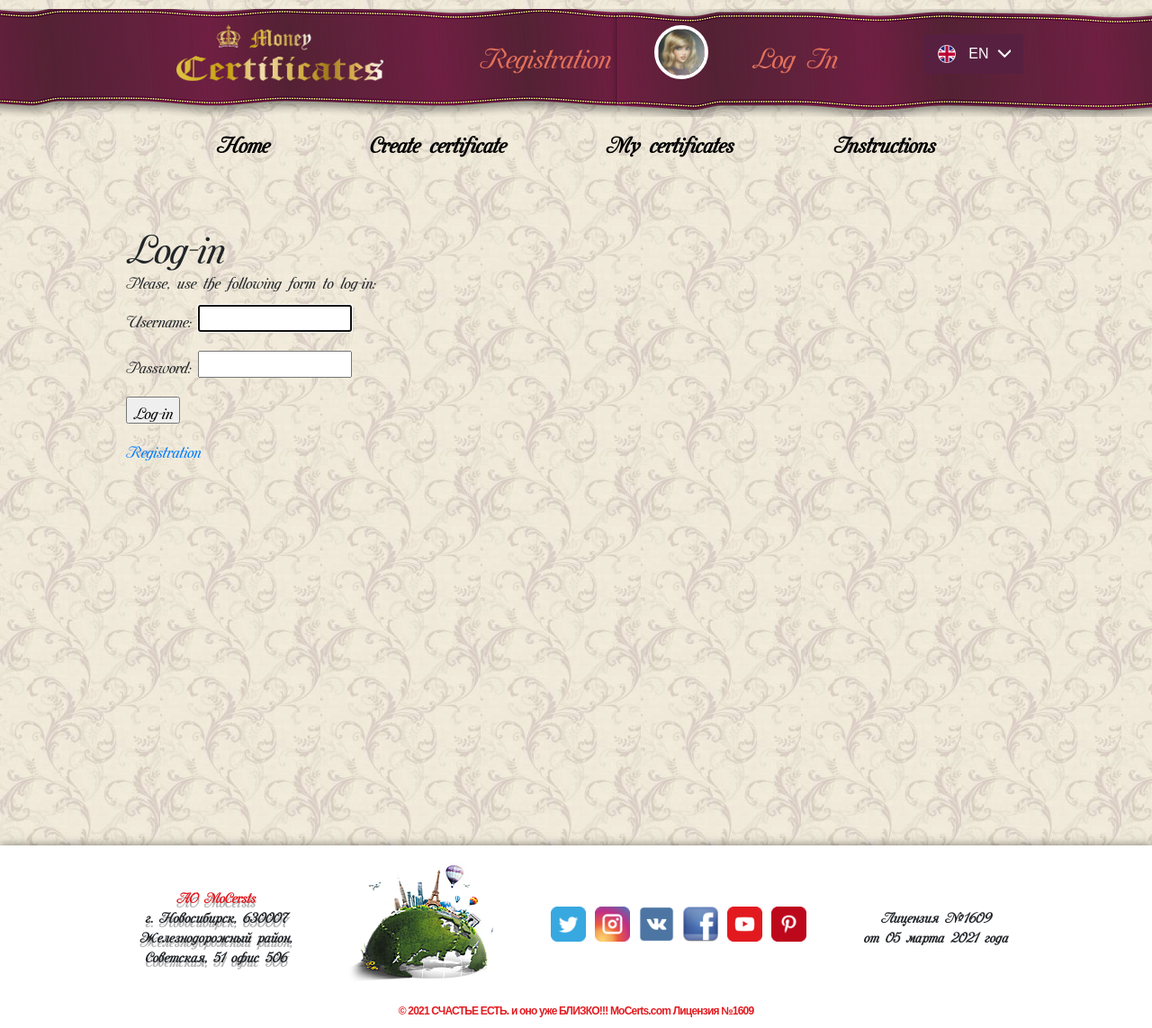
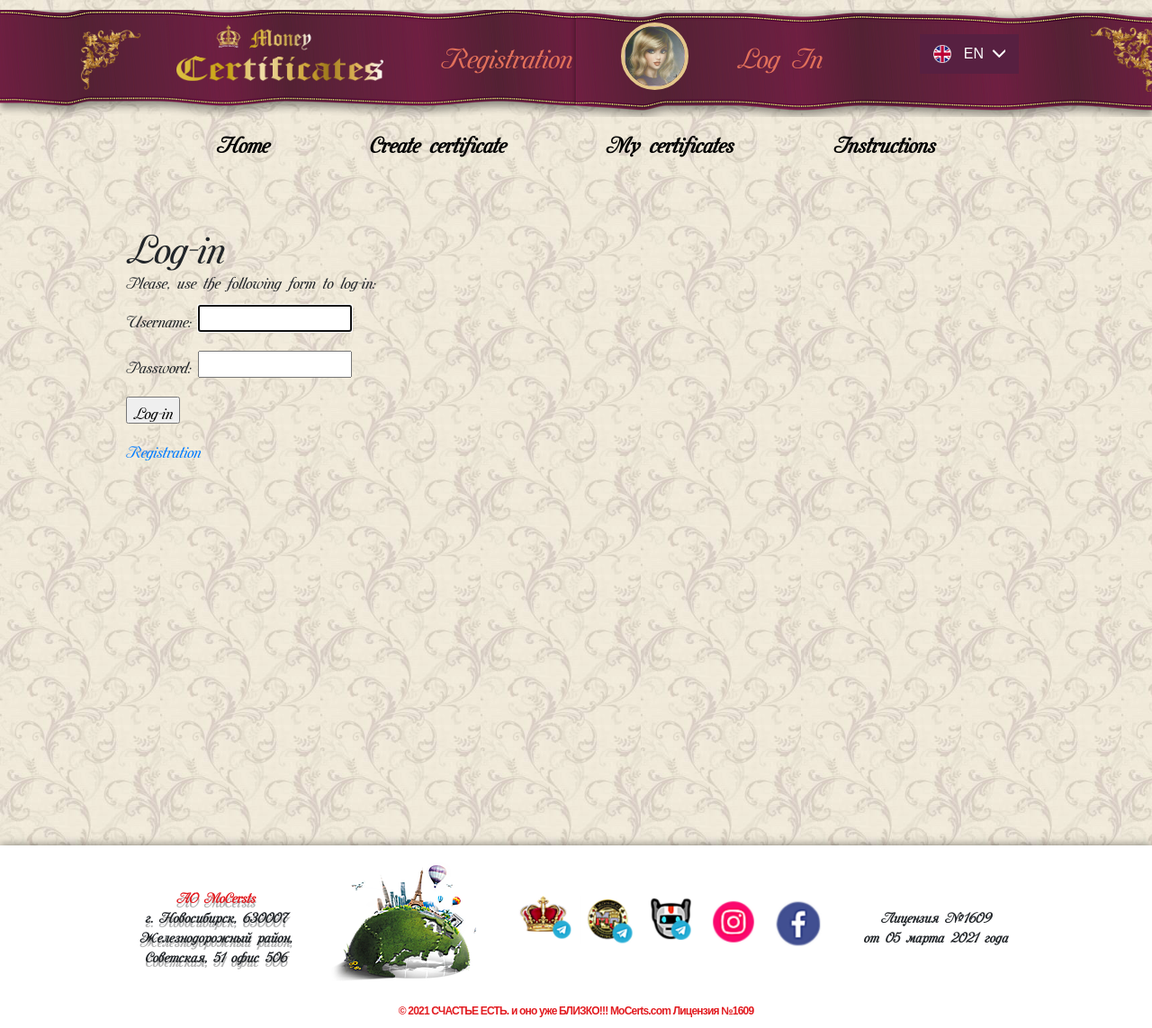
Before and after one commit to yeezy-na-izi/MoCertsWthhoutWix, a Django app: page /login in a window 1280 px wide; the page is wider, and only the part inside the window is pictured. Shown: that part at 90% size. Run offline with Django 3.2, Linux system fonts and the light colour scheme; some libraries are stand-ins or nearby versions.

```diff
--- a/static/css/style.css
+++ b/static/css/style.css
@@ -117,11 +117,14 @@ body {
     width:1372px;
     height: 120px;
     margin: 0 auto;
-    background: url(../img/bg.png) center center/cover no-repeat, url(../img/header-long.webp) center  no-repeat;
+    background: url(../img/bg.png) center center no-repeat
 }
 .header{
     padding: 10px 0;
     width: 100%;
+    background: url(../img/header-long.webp) center  no-repeat;
+    background-size: 100% 85%;
+    object-fit: fill;
 }
 
 .header-wrap {
@@ -205,7 +208,8 @@ body {
 }
 
 .big_certificate {
-    width: 100%;
+    margin: auto;
+    width: 75%;
     height: 80%;
 }
 
@@ -218,9 +222,13 @@ body {
     height: 100%;
 }
 .transfer_btn {
-    width: 250px;
+    width: 350px;
     height: 100px;
     margin: 30px auto;
+}
+.h1-certificate {
+    text-align: center;
+    padding-bottom: 20px;
 }
 
 .my-certs-disc {
@@ -361,10 +369,11 @@ body {
 }
 
 .profile-logo {
-    width: 60px;
-    height: 60px;
+    margin-top: 10px;
+    width: 75px;
+    height: 75px;
     border-radius: 50%;
-    border: 4px solid white;
+    border: 4px solid #e3c68b;
 }
 
 .list-item {
@@ -484,7 +493,7 @@ ul,li {
     display: flex;
 }
 .footer-icon img {
-    width: 39px;
+    width: 60px;
 }
 .footer-icon .icon {
     margin-left: 10px;
--- a/templates/certificate.html
+++ b/templates/certificate.html
@@ -1,6 +1,7 @@
 {% extends 'layout/base.html' %}
 {% load static %}
 {% block content %}
+    <h1 class="h1-certificate">Congratulation! You are create new Certificate</h1>
     <div class="big_certificate">
         <img src="{{ certificate.certificate_image.url }}" alt="">
     </div>
--- a/templates/layout/base.html
+++ b/templates/layout/base.html
@@ -89,14 +89,14 @@
                     <div class="logo">
                         <img src="{% static 'img/logo.png' %}" alt="logo">
                     </div>
-                    <div class="logo-content">
-                        {% if user.is_authenticated %}
+                    {% if user.is_authenticated %}
+                        <div class="logo-content">
                             <div class="text">{{ user.first_name }} {{ user.last_name }}</div>
-                            <a href="{% url 'main:profile' pk=user.pk %}">
-                                <img class="profile-logo" src="{{ user.mycertsuser.profile_photo|thumbnail_url:'small' }}" alt="">
-                            </a>
-                        {% endif %}
-                    </div>
+                        </div>
+                        <a href="{% url 'main:profile' pk=user.pk %}">
+                            <img class="profile-logo" src="{{ user.mycertsuser.profile_photo|thumbnail_url:'small' }}" alt="">
+                        </a>
+                    {% endif %}
                     {% if not user.is_authenticated %}
                         <a class="registration" data-toggle="modal" data-target="#modal-register" href="#">Registration</a>
                         <img class="profile-logo" src="{% static 'img/profile.png' %}" alt="">
@@ -165,12 +165,11 @@
                     <img src="{% static 'img/50083-information-container-city-poster-.webp' %}" alt="">
                 </div>
                 <div class="footer-icon">
-                    <div class="icon"><a href="#"><img src="{% static 'img/twitter.png' %}" alt="social"></a></div>
-                    <div class="icon"><a href="#"><img src="{% static 'img/inst.png' %}" alt="social"></a></div>
-                    <div class="icon"><a href="#"><img src="{% static 'img/vk.png' %}" alt="social"></a></div>
-                    <div class="icon"><a href="#"><img src="{% static 'img/facebook.png' %}" alt="social"></a></div>
-                    <div class="icon"><a href="#"><img src="{% static 'img/youtube.png' %}" alt="social"></a></div>
-                    <div class="icon"><a href="#"><img src="{% static 'img/yum.png' %}" alt="social"></a></div>
+                    <div class="icon"><a href="https://t.me/mocerts"><img src="{% static 'img/1.png' %}" alt="social"></a></div>
+                    <div class="icon"><a href="https://t.me/cashriser"><img src="{% static 'img/2.png' %}" alt="social"></a></div>
+                    <div class="icon"><a href="https://t.me/mocertsbot"><img src="{% static 'img/3.png' %}" alt="social"></a></div>
+                    <div class="icon"><a href="https://instagram.com/mocerts"><img src="{% static 'img/4.png' %}" alt="social"></a></div>
+                    <div class="icon"><a href="https://facebook.com/mocerts"><img src="{% static 'img/5.png' %}" alt="social"></a></div>
                 </div>
                 <div class="footer-doc">Лицензия №1609<br>
                     от 05 марта 2021 года</div>
```
Also changed, not shown: static/img/1.png (added), static/img/2.png (added), static/img/3.png (added), static/img/4.png (added), static/img/5.png (added).
